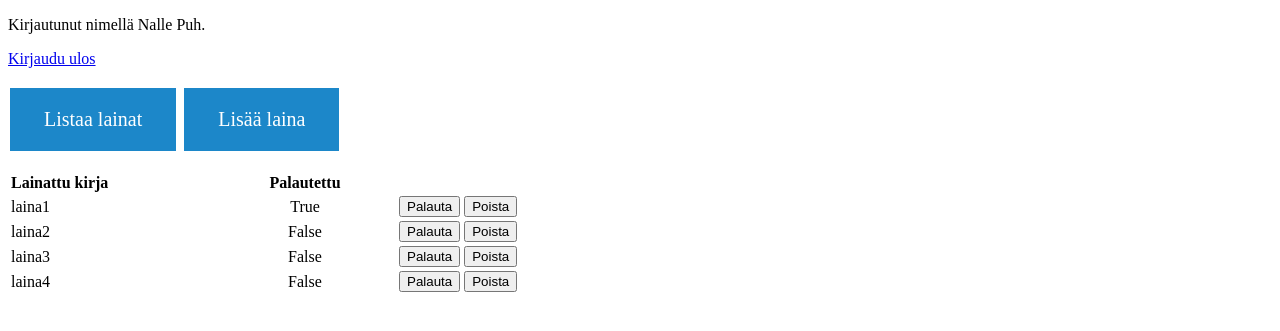
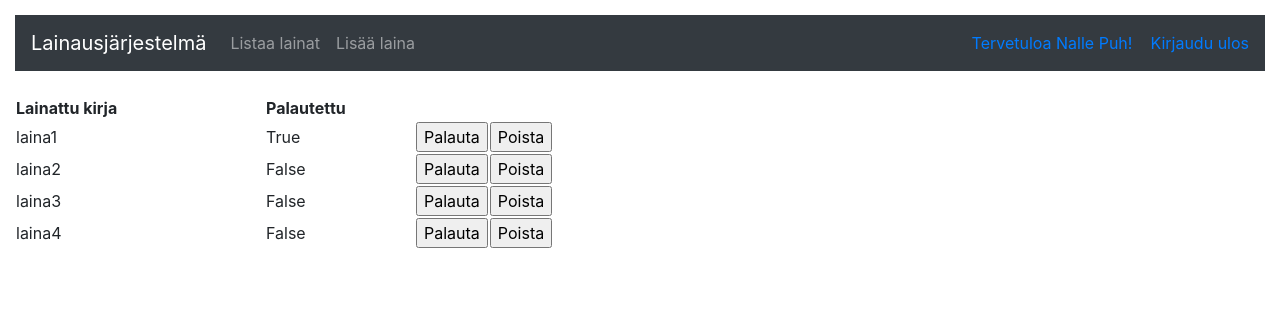
Before and after one commit to hmhei/Tsoha2020, a Flask app: page /loans/ in a window 1280 px wide. Shown: the top 331 px of the page. Run offline with Flask 2, Linux system fonts and the light colour scheme; a user stored in the database is signed in; data comes from the database, SQL or seed files in the repository; both versions use the stored data as it was after the commit; some libraries are stand-ins or nearby versions.

Commit message:
Ulkoasumuutoksia

```diff
--- a/application/templates/layout.html
+++ b/application/templates/layout.html
@@ -3,12 +3,16 @@
     <head>
       <meta charset="utf-8">
       <title>Lainausjärjestelmä</title>
+      <link rel="stylesheet" href="https://maxcdn.bootstrapcdn.com/bootstrap/4.0.0/css/bootstrap.min.css" integrity="sha384-Gn5384xqQ1aoWXA+058RXPxPg6fy4IWvTNh0E263XmFcJlSAwiGgFAW/dAiS6JXm" crossorigin="anonymous">
       <style>
+        body {
+          padding: 15px;
+        }
         .button {
           background-color: #1c87c9;
           border: none;
           color: white;
-          padding: 20px 34px;
+          padding: 10px 20px;
           text-align: center;
           text-decoration: none;
           display: inline-block;
@@ -20,26 +24,42 @@
     </head>
 
     <body>
-      {% if current_user.is_authenticated %}
-      <p>
-        Kirjautunut nimellä {{ current_user.name }}.
-        <p></p>
-        <a href="{{ url_for('auth_logout') }}">Kirjaudu ulos</a>
-      </p>
-      {% else %}
-      <a href="{{ url_for('auth_login') }}">Kirjaudu sisään</a>
-      <p>
-        tai <a href="{{ url_for('auth_register') }}">Rekisteröidy</a>
-      </p>
-      {% endif %}
-      <a href="{{ url_for('loans_index') }}" class="button">Listaa lainat</a>
-      <a href="{{ url_for('loans_form') }}" class="button">Lisää laina</a>
-      <p></p>
+
+      <nav class="navbar navbar-expand-md navbar-dark bg-dark mb-4">
+        <a class="navbar-brand" href="#">Lainausjärjestelmä</a>
+        <button class="navbar-toggler" type="button" data-toggle="collapse" data-target="#navbarCollapse" aria-controls="navbarCollapse" aria-expanded="false" aria-label="Toggle navigation">
+          <span class="navbar-toggler-icon"></span>
+	      </button>
+	      <div class="collapse navbar-collapse" id="navbarCollapse">
+          <ul class="navbar-nav mr-auto">
+            <li class="nav-item">
+              <a class="nav-link" href="{{ url_for('loans_index') }} ">Listaa lainat</a>
+            </li>
+            <li>
+              <a class="nav-link" href="{{ url_for('loans_form') }} ">Lisää laina</a>
+            </li>
+          </ul>
+          <div class="form-inline mt-2 mt-md-0">
+            {% if current_user.is_authenticated %}
+            <a href="{{ url_for('auth_logout') }}">Tervetuloa {{ current_user.name }}! &nbsp;&nbsp; Kirjaudu ulos</a>
+            {% else %}
+            <a href="{{ url_for('auth_login') }}">Kirjaudu sisään</a>
+            &nbsp;&nbsp;
+            <a href="{{ url_for('auth_register') }}">Rekisteröidy</a>
+            </p>
+            {% endif %}
+          </div>
+        </div>
+      </nav>
 
       {% block body %}
       <p>
 	      Content.
       </p>
       {% endblock %}
+
+      <script src="https://code.jquery.com/jquery-3.2.1.slim.min.js" integrity="sha384-KJ3o2DKtIkvYIK3UENzmM7KCkRr/rE9/Qpg6aAZGJwFDMVNA/GpGFF93hXpG5KkN" crossorigin="anonymous"></script>
+      <script src="https://cdnjs.cloudflare.com/ajax/libs/popper.js/1.12.9/umd/popper.min.js" integrity="sha384-ApNbgh9B+Y1QKtv3Rn7W3mgPxhU9K/ScQsAP7hUibX39j7fakFPskvXusvfa0b4Q" crossorigin="anonymous"></script>
+      <script src="https://maxcdn.bootstrapcdn.com/bootstrap/4.0.0/js/bootstrap.min.js" integrity="sha384-JZR6Spejh4U02d8jOt6vLEHfe/JQGiRRSQQxSfFWpi1MquVdAyjUar5+76PVCmYl" crossorigin="anonymous"></script>
     </body>
   </html>
--- a/application/templates/loans/list.html
+++ b/application/templates/loans/list.html
@@ -3,14 +3,14 @@
 {% block body %}
   <table cellspacing="2">
     <tr>
-      <th width="200" align="left">Lainattu kirja</th>
-      <th width="180">Palautettu</th>
+      <th width="250" align="left">Lainattu kirja</th>
+      <th width="150" align="left">Palautettu</th>
       <th></th>
     </tr>
     {% for loan in loans %}
     <tr>
       <td>{{ loan.name }}</td>
-      <td align="center">{{ loan.returned }}</td>
+      <td align="left">{{ loan.returned }}</td>
       <td>
         <form method="POST" action="{{ url_for('loans_set_returned', loan_id=loan.id) }}">
           <input type="submit" value="Palauta"/>
```
Also changed, not shown: application/loans.db, 1 other file.
